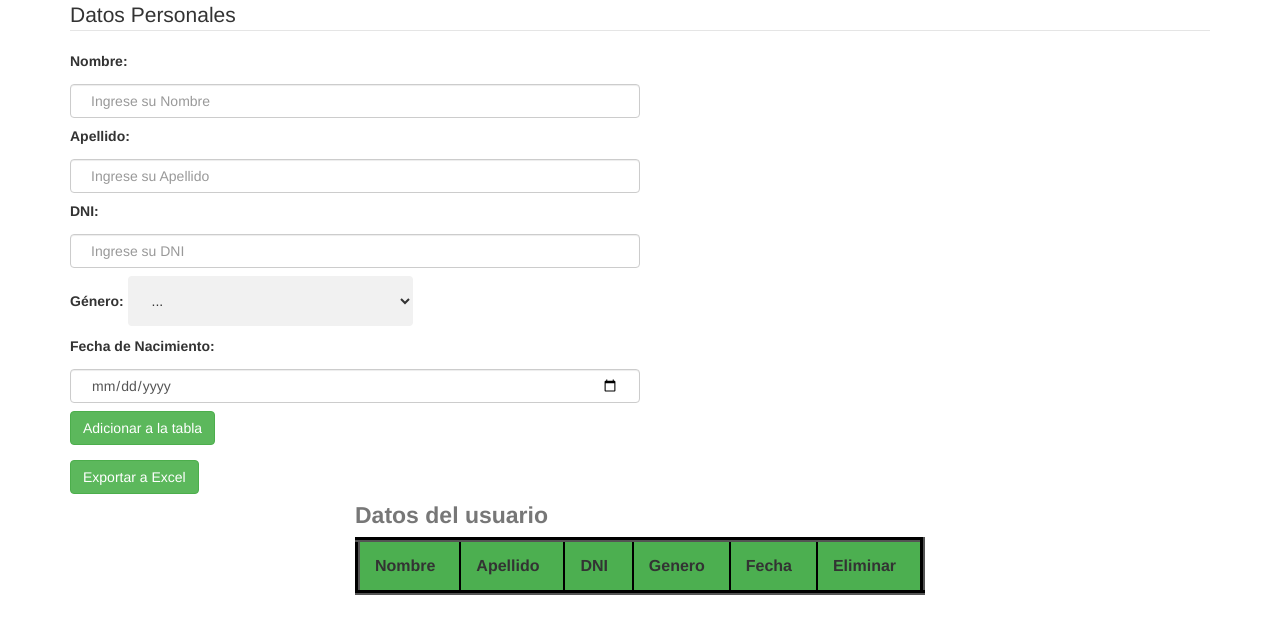
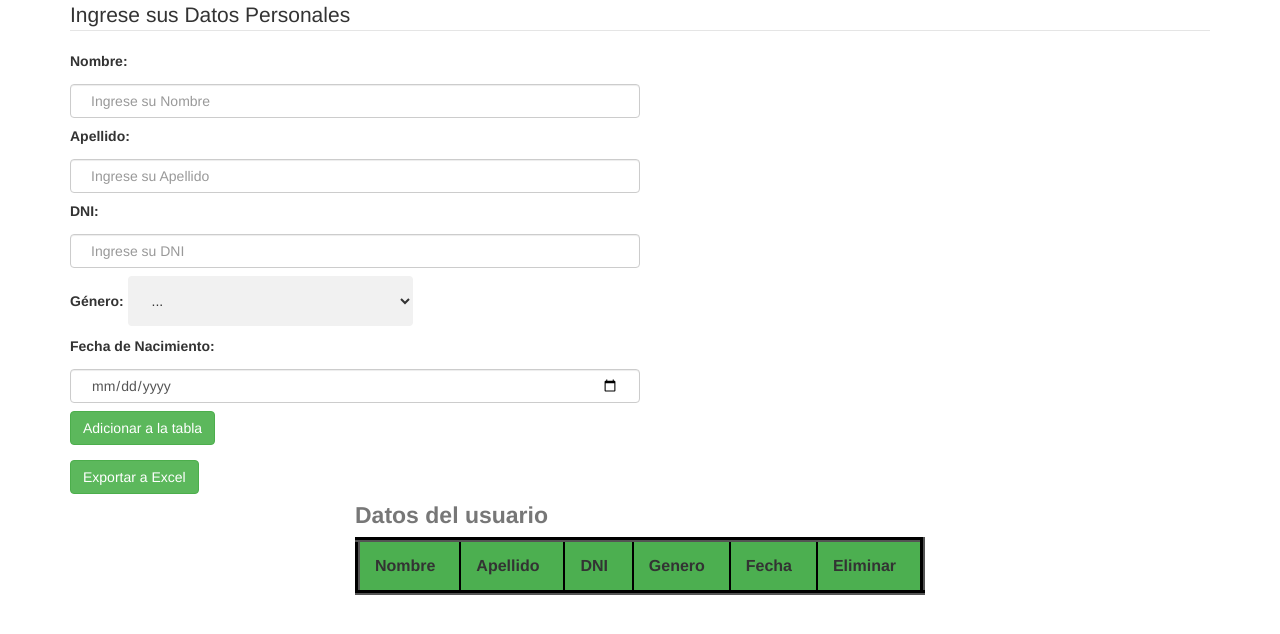
Before and after one commit to BrunoGazzo96/BrunoGazzo96.github.io, a plain HTML site: page index.html in a window 1280 px wide. Drawn offline with nearby package versions, Linux system fonts and the light colour scheme.

Commit message:
Primer Commit

```diff
--- a/index.html
+++ b/index.html
@@ -11,7 +11,7 @@
 <div class="container">
 <form method="get">
 <div class="form-group">
-		<legend>Datos Personales</legend>
+		<legend>Ingrese sus Datos Personales</legend>
     <label for="nombre">Nombre: </label>
 
   <input type="text" name="nombre" id="nombre" class="form-control" required placeholder="Ingrese su Nombre">
```
